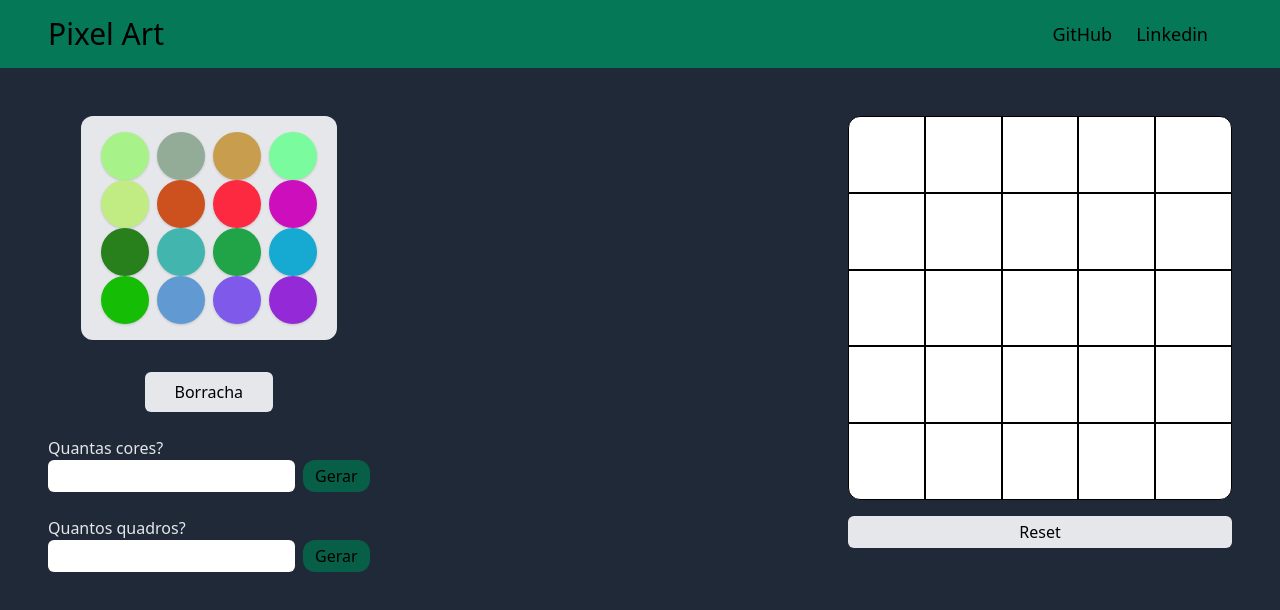
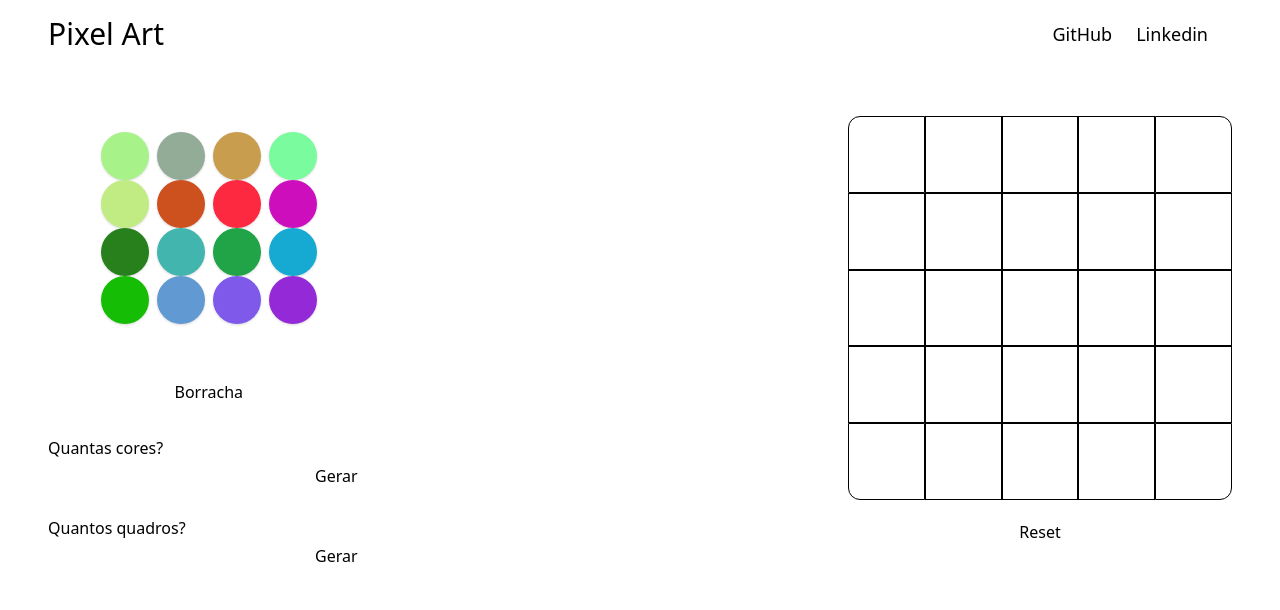
Before and after one commit to gabrielh-silvestre/pixel-art, a React (Create React App) app: page / in a window 1280 px wide. Shown: the top 610 px of the page. Built offline with nearby package versions, Linux system fonts and the light colour scheme.

Commit message:
build(Tailwind): change color pallete

```diff
--- a/tailwind.config.js
+++ b/tailwind.config.js
@@ -12,6 +12,12 @@ module.exports = {
       '6': '6px',
       '8': '8px',
     },
+    colors: {
+      'green-dark': '#036b52',
+      'purple-dark': '#41197f',
+      'gray-light': '#e1e5eb',
+      'gray-dark': '#1a1b1c',
+    },
     extend: {},
   },
   variants: {
```
